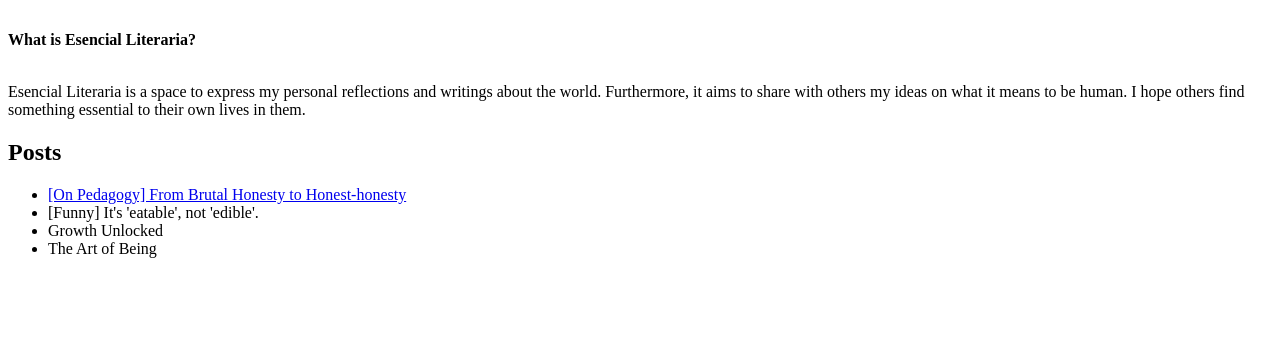
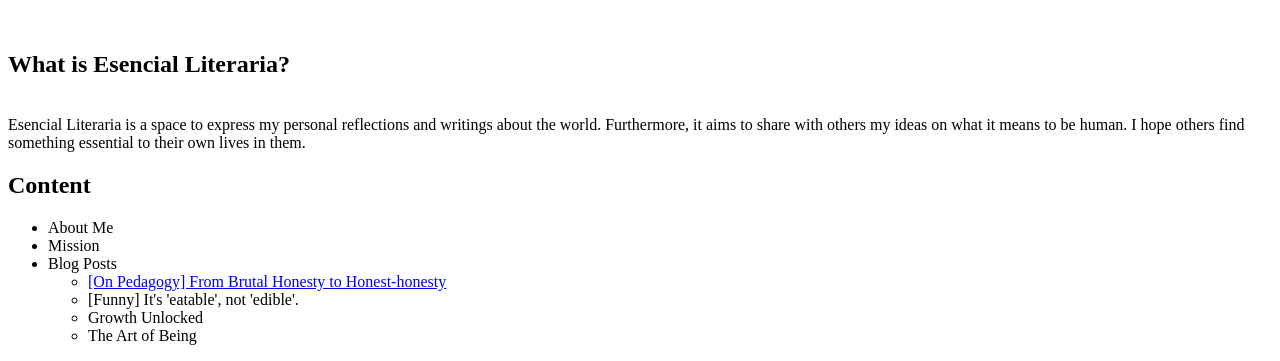
Before and after one commit to adrielyscalderon/EsenciaLiteraria, a plain HTML site: page index.html in a window 1280 px wide. Shown: the part 508-869 px from the top of the page. Before the commit the page ends 800 px from the top, so only its background shows below. Drawn offline with Linux system fonts and the light colour scheme; files whose address does not match are found by name.

Commit message:
Creating list in content section

```diff
--- a/index.html
+++ b/index.html
@@ -9,19 +9,28 @@
         <h2>by Adrielys Calderon Ortiz</h2>
         <img src="/Users/adrielys/Library/Mobile Documents/com~apple~CloudDocs/EsenciaLiteraria/anna-kolosyuk-lAdi_PIpUa8-unsplash.jpg" height="50%" alt="Crayons of different colors on top of a table and forming a line over a blurred background" height="50%"/>
 
-        <p><br><b>What is Esencial Literaria?</b></b></p>
+        <p><br>
+            <h2><b>What is Esencial Literaria?</b></h2>
+        </b></p>
 
         <p><br>Esencial Literaria is a space to express my personal reflections and writings about the world.
             Furthermore, it aims to share with others my ideas on what it means to be human.
             I hope others find something essential to their own lives in them.</br></p>
 
-        <h2>Posts</h2>
+        <h2>Content</h2>
 
         <ul>
-            <li> <a href="[On Pedagogy] From Brutal Honesty to Honest-honesty.html">[On Pedagogy] From  Brutal Honesty to Honest-honesty</a></li>
-            <li>[Funny] It's 'eatable', not 'edible'.</li>
-            <li>Growth Unlocked</li>
-            <li>The Art of Being</li>
+            <li>About Me</li>
+            <li>Mission</li>
+            <li>
+                Blog Posts
+                <ul>
+                    <li> <a href="[On Pedagogy] From Brutal Honesty to Honest-honesty.html">[On Pedagogy] From  Brutal Honesty to Honest-honesty</a></li>
+                    <li>[Funny] It's 'eatable', not 'edible'.</li>
+                    <li>Growth Unlocked</li>
+                    <li>The Art of Being</li>
+                </ul>
+            </li>
         </ul>
     </body>
 </html>
```
